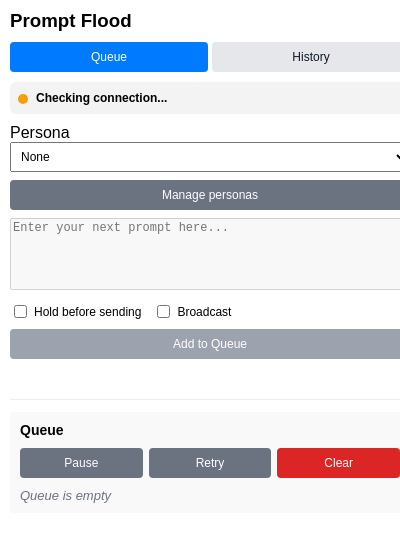
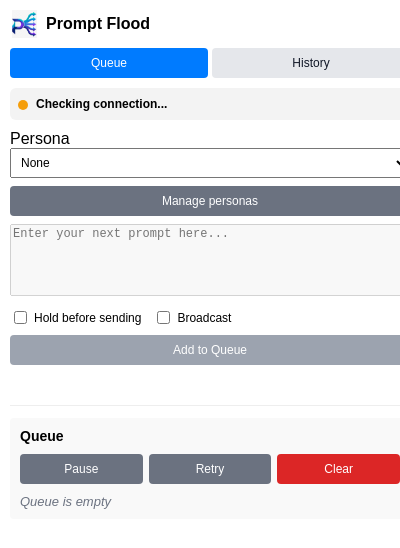
Before and after one commit to yaserananbeh/Prompt-Flood, a browser extension: page popup.html in a window 400 px wide. Drawn offline with Linux system fonts and the light colour scheme.

Commit message:
add logo

```diff
--- a/popup.html
+++ b/popup.html
@@ -11,8 +11,24 @@
       margin: 0;
     }
 
-    h3 {
+    .app-header {
+      display: flex;
+      align-items: center;
+      gap: 8px;
       margin: 0 0 10px 0;
+    }
+
+    .app-header img {
+      width: 28px;
+      height: 28px;
+      object-fit: contain;
+      flex-shrink: 0;
+    }
+
+    .app-header h3 {
+      margin: 0;
+      font-size: 16px;
+      line-height: 1.2;
     }
 
     textarea,
@@ -621,7 +637,10 @@
 </head>
 
 <body>
-  <h3>Prompt Flood</h3>
+  <div class="app-header">
+    <img src="assets/logo.png" alt="Prompt Flood logo" width="28" height="28">
+    <h3>Prompt Flood</h3>
+  </div>
 
   <div class="tabs">
     <button type="button" class="tab-btn active" data-tab="queue">Queue</button>
```
Also changed, not shown: README.md, assets/icon128.png (added), assets/icon16.png (added), assets/icon48.png (added), assets/logo.png (added), manifest.json.
